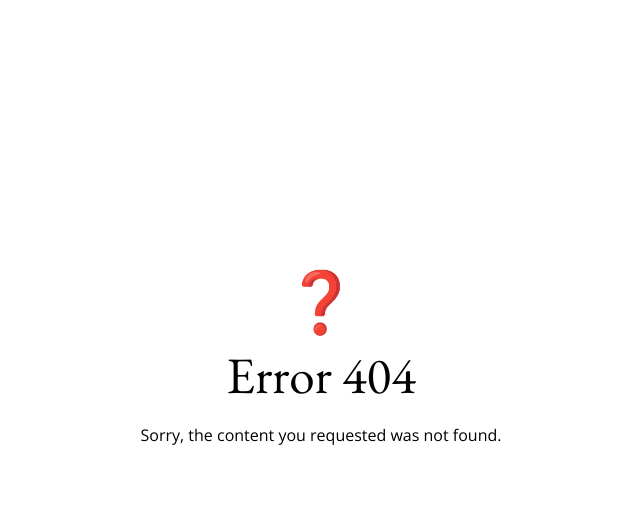
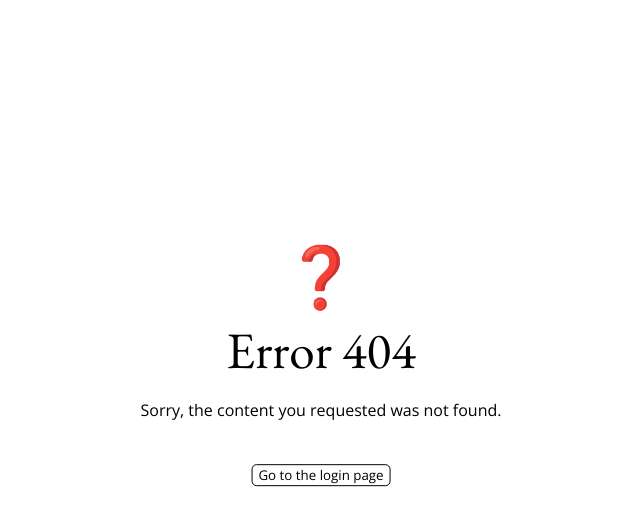
Before and after one commit to Biskweet/HomeExplorer.py, a Flask app: template website/templates/notfound.html in a window 1280 px wide. Shown: the top 526 px of the page, without its empty margins (319-959 px from the left). Run offline with Flask 2, Linux system fonts and the light colour scheme; the template is opened without the code that fills it, so the values that code supplies are empty.

Commit message:
Improved UI and error msgs

```diff
--- a/website/static/css/login.css
+++ b/website/static/css/login.css
@@ -9,7 +9,7 @@ body {
 
 
 h1.title {
-    font-size: 3vw;
+    font-size: xxx-large;
     margin: 0;
     margin-bottom: 0.5em;
     font-family: "Open Sans", sans-serif;
--- a/website/static/css/notfound.css
+++ b/website/static/css/notfound.css
@@ -28,3 +28,13 @@
     font-family: "EB Garamond", "Open Sans", sans-serif;
     font-weight: lighter;
 }
+
+
+button {
+    margin-top: 2em;
+    font-family: "Open Sans", sans-serif;
+    background: white;
+    border: 1px solid black;
+    border-radius: 5px;
+    cursor: pointer;
+}
--- a/website/templates/login.html
+++ b/website/templates/login.html
@@ -16,7 +16,7 @@
     </div>
     <footer>
         <div class="icon" id="github">
-            <a href="https://github.com/Biskweet/">
+            <a href="https://github.com/Biskweet/HomeExplorer/">
                 <img src="https://upload.wikimedia.org/wikipedia/commons/9/91/Octicons-mark-github.svg">
             </a>
         </div>
--- a/website/templates/notfound.html
+++ b/website/templates/notfound.html
@@ -11,6 +11,9 @@
         <h1 class="emoji">❓</h1>
         <h1 class="title">Error 404</h1>
         <p>Sorry, the content you requested was not found.</p>
+	<a href="/login/">
+		<button>Go to the login page</button>
+	</a>
     </div>
 </body>
 </html>
--- a/website/views.py
+++ b/website/views.py
@@ -42,7 +42,7 @@ def login():
         password = request.form.get("password")
 
         if password != os.environ.get("PASSWORD"):
-            return render_template("unauthorized.html", message="Sorry, but the password is incorrect.")
+            return render_template("unauthorized.html", message="Sorry, but the password is incorrect.\nPlease try again.")
 
         else:
             session_token = ''.join([random.choice(string.printable) for _ in range(32)])
@@ -70,7 +70,7 @@ def files_root():
 @app.route("/files/<path:path>")
 def files(path):
     if not utils.session_is_valid(session.get("session"), sessions):
-        return render_template("unauthorized.html", message="Sorry but your session is invalid.")
+        return render_template("unauthorized.html", message="Sorry but your session is invalid or has probably expired. Please log in again.")
 
     path = path.replace("..", ".").replace("~", ".")  # Securing the path
 
```
